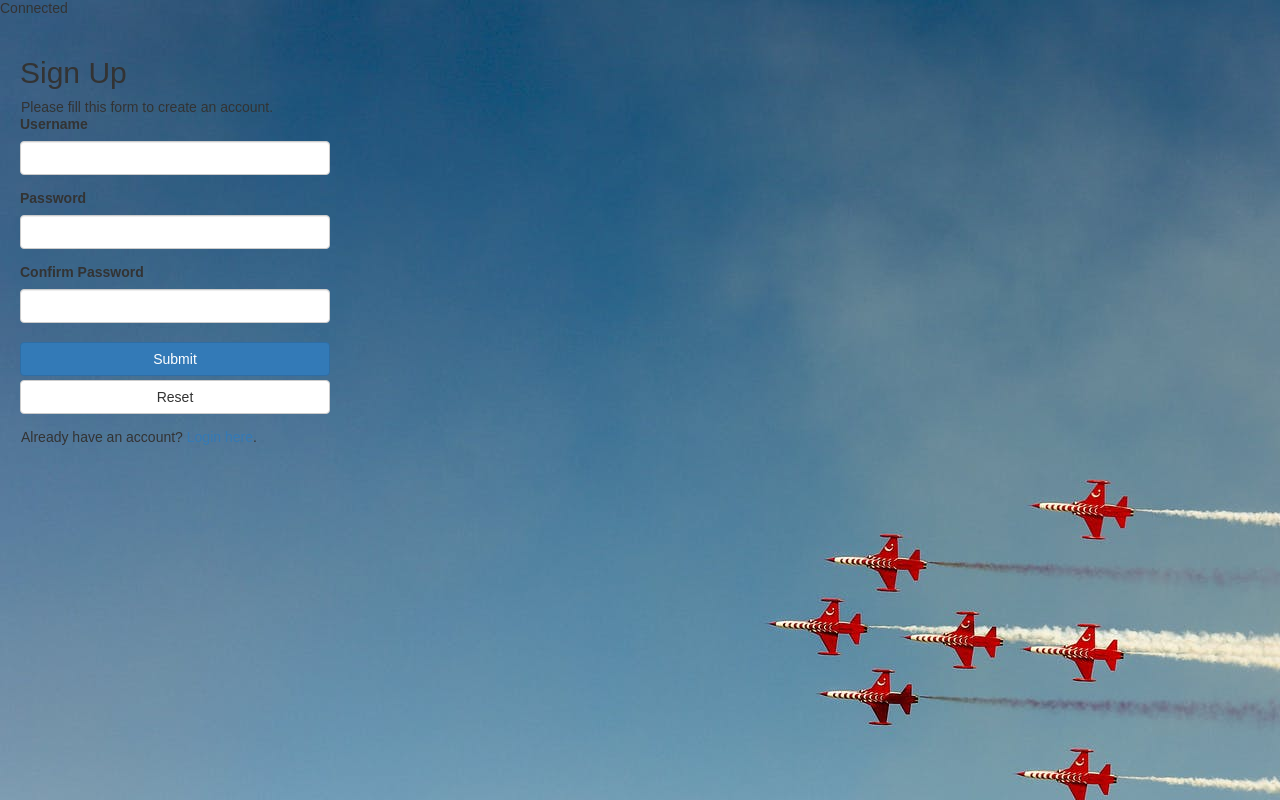
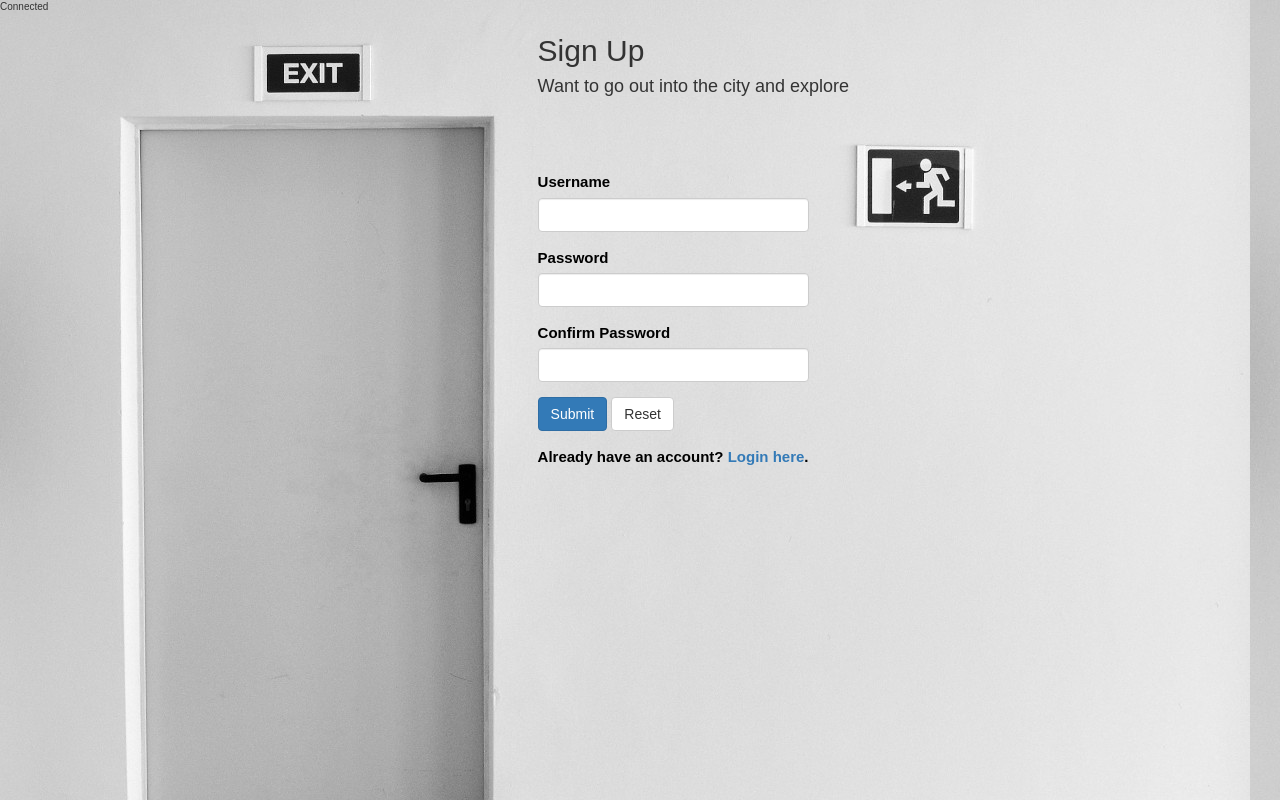
Before and after one commit to Christoffvdm89/toDoList2, a PHP site: page /register.php in a window 1280 px wide. Run offline with PHP 8.4, Linux system fonts and the light colour scheme.

Commit message:
adding styling

```diff
--- a/css/main.css
+++ /dev/null
@@ -1,118 +0,0 @@
-body{
-    font-family: 'Montserrat', sans-serif;
-    /*font-family: 'Roboto Condensed', sans-serif;*/
-    /*font-family: 'Source Sans Pro', sans-serif;*/
-    background-color:#E0E0E0;
-    background:url('../images/planes.jpeg');
-    font-size: 1rem;
-
-}
-
-
-
-h1{
-    /* animation:blinkingText 0.8s;
-    animation-iteration-count: 5; */
-    margin-left: 35%;
-
-}
-@keyframes blinkingText{
-    0%{     color: #000;    }
-    49%{    color: transparent; }
-    50%{    color: transparent; }
-    99%{    color:transparent;  }
-    100%{   color: #000;    }
-}
-
-.class{
-    float: left;
-}
-p{
-    margin: 1px;
-}
-
-
-#fun{
-    /* animation:blinkingText 0.8s;
-    animation-iteration-count: 5; */
-    margin-left:  35%;
-}
-
-#rad{
-    animation:blinkingText 0.8s;
-    animation-iteration-count: 5;
-    margin-left: 45%;
-}
-
-#city{
-    animation:blinkingText 0.8s;
-    animation-iteration-count: 5;
-    margin-left: 45%;
-}
-
-#town{
-    animation:blinkingText 0.8s;
-    animation-iteration-count: 5;
-    margin-left: 45%;
-}
-
-#form{
-    margin-top: 5%;
-    margin-left:32%;
-    margin-right:0%;
-    border: 0.02rem;
-    float:left;
-    color:black;
-    font-size: 1.5rem;
-    font-weight: bold;
-
-
-
-}
-
-input {
-    width: 100%;
-    padding: 5px 15px;
-    margin: 4px 0;
-    box-sizing: border-box;
-    font-size: 1rem;
-  }
-
-.submit{
-    background:grey;
-    width: 30%;
-    padding: 5px 15px;
-
-}
-
-.return{
-    border-style: solid;
-   background:aquamarine;
-   margin-top: 5%;
-    margin-left:0%;
-    margin-right:15%;
-    float:right;
-
-}
-
-button{
-    background:grey;
-    width: 40%;
-    padding: 5px 15px;
-    margin-left:35%;
-}
-
-
-#confirmed{
-    margin-top: 5%;
-    margin-left:0%;
-    margin-right:10%;
-    border: 0.4rem;
-    float: right;;
-    color:black;
-    background: gray;
-    font-size: 1.5rem;
-    font-weight: bold;
-    animation:blinkingText 0.8s;
-    animation-iteration-count: 5;
-}
--- /dev/null
+++ b/css/style1.css
@@ -0,0 +1,46 @@
+body{
+    font-family: 'Montserrat', sans-serif;
+    /*font-family: 'Roboto Condensed', sans-serif;*/
+    /*font-family: 'Source Sans Pro', sans-serif;*/
+    background-color:#E0E0E0;
+    background:url('../images/door1.jpg');
+    font-size: 1rem;
+
+}
+
+
+
+h1{
+    /* animation:blinkingText 0.8s;
+    animation-iteration-count: 5; */
+    margin-left: 40%;
+
+}
+
+
+h2{
+    margin-left: 42%;
+
+}
+h4{
+    margin-left: 42%;
+
+}
+
+
+
+
+#form{
+
+    margin-top: 5%;
+    margin-left:42%;
+    margin-right:0%;
+    border: 0.02rem;
+    float:left;
+    color:black;
+    font-size: 1.5rem;
+    font-weight: bold;
+
+
+
+}
--- a/register.php
+++ b/register.php
@@ -99,17 +99,15 @@ if($_SERVER["REQUEST_METHOD"] == "POST"){
     <meta charset="UTF-8">
     <title>Sign Up</title>
     <link rel="stylesheet" href="https://maxcdn.bootstrapcdn.com/bootstrap/3.3.7/css/bootstrap.css">
-    <link rel="stylesheet" href="css/main.css">
-    <style type="text/css">
-        body{ font: 14px sans-serif; }
-        .wrapper{ width: 350px; padding: 20px; }
-    </style>
+    <link rel="stylesheet" href="main.css">
+    <link rel="stylesheet" href="css/style1.css">
+
 </head>
 <body>
     <div class="wrapper">
         <h2>Sign Up</h2>
-        <p>Please fill this form to create an account.</p>
-        <form action="<?php echo htmlspecialchars($_SERVER["PHP_SELF"]); ?>" method="post">
+        <h4>Want to go out into the city and explore</h4>
+        <form action="<?php echo htmlspecialchars($_SERVER["PHP_SELF"]); ?>" method="post" id='form'>
             <div class="form-group <?php echo (!empty($username_err)) ? 'has-error' : ''; ?>">
                 <label>Username</label>
                 <input type="text" name="username" class="form-control" value="<?php echo $username; ?>">
```
Also changed, not shown: css/style.css (added, +79 -0 lines), index.php (+10 -10 lines), login.php (+4 -6 lines), reset-password.php (+3 -6 lines), images/city2.jpg (added), images/city3.jpg (added), images/door1.jpg (added), images/michael-jasmund-581395-unsplash.jpg (added), 1 other file.
